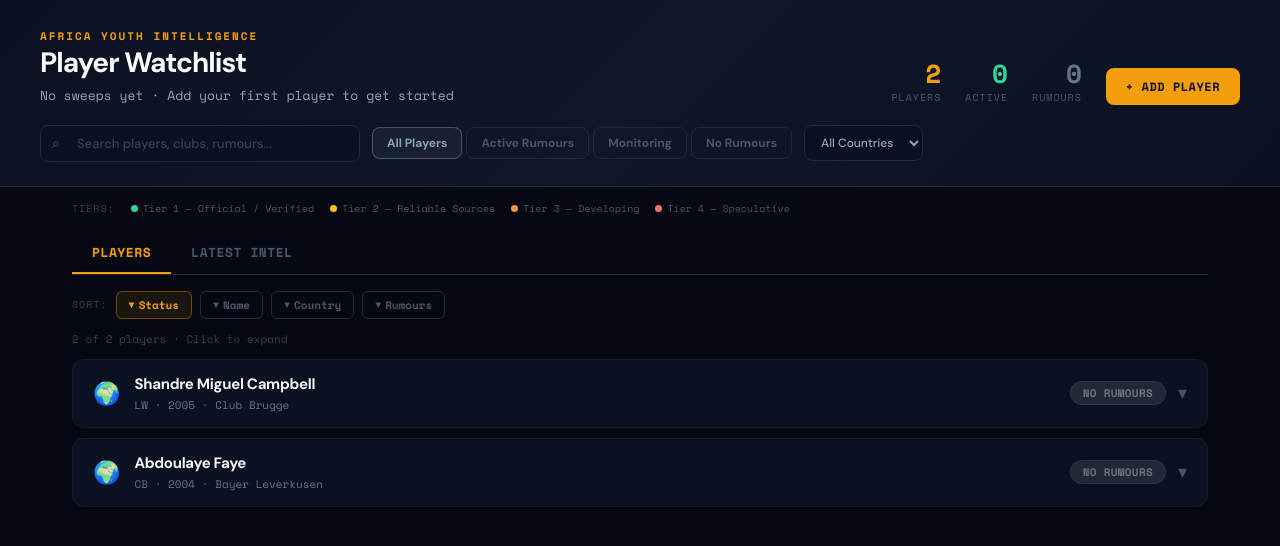
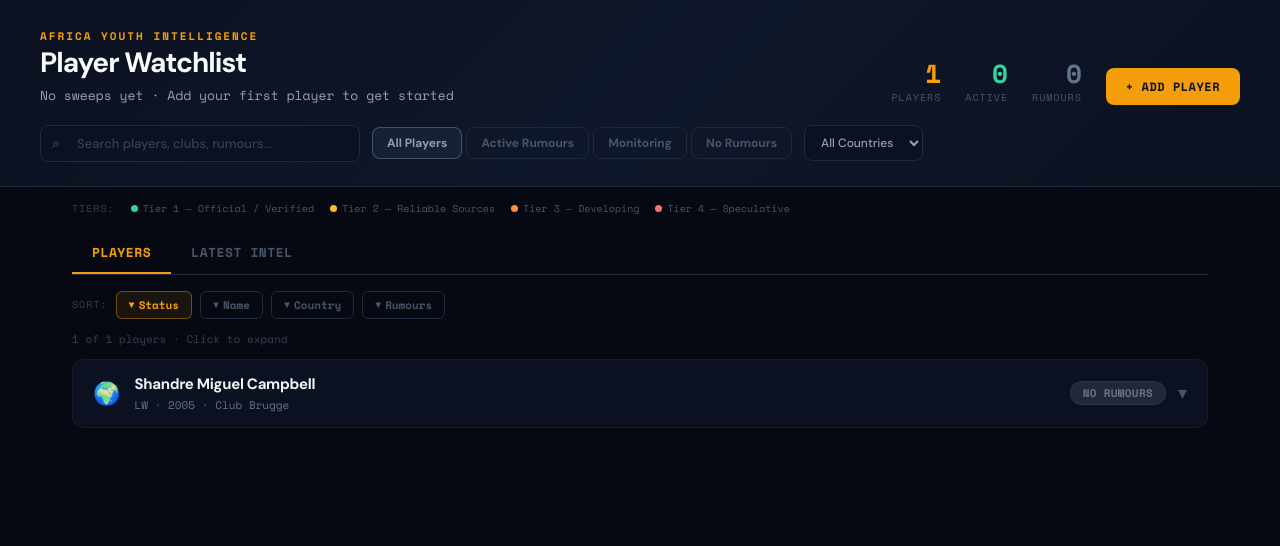
Before and after one commit to michaelmakaab/player-watchlist, a website: page index.html in a window 1280 px wide. Drawn offline with nearby package versions, Linux system fonts and the light colour scheme.

Commit message:
remove: Abdoulaye Faye (#9)

```diff
--- a/index.html
+++ b/index.html
@@ -398,7 +398,7 @@ const PLAYERS_DATA = {
   "meta": {
     "lastSweep": "—",
     "sweepNumber": 0,
-    "playerCount": 2
+    "playerCount": 1
   },
   "players": [
     {
@@ -416,22 +416,6 @@ const PLAYERS_DATA = {
       ],
       "confusionRisk": null,
       "rumors": []
-    },
-    {
-      "id": 2,
-      "name": "Abdoulaye Faye",
-      "country": "Senegal",
-      "flag": "🌍",
-      "position": "CB",
-      "birthYear": 2004,
-      "currentClub": "Bayer Leverkusen",
-      "status": "no_rumours",
-      "sweepTier": "C",
-      "altSpellings": [
-        "Abdoulaye Faye (footballer, born 2004)"
-      ],
-      "confusionRisk": "Abdoulaye Diagne-Faye (b. 1978, retired) — former defender for Bolton, Newcastle, Stoke City, West Ham",
-      "rumors": []
     }
   ]
 };
@@ -444,15 +428,6 @@ const INTEL_DATA = {
     "seasonStats": "7 Pro League A appearances (1 goal), 412 minutes Pro League B (2 goals), 2 Champions League appearances",
     "clubStanding": "Won Belgian Cup (2024/2025) and Super Cup (2025/2026)",
     "notes": "Rising South African talent, age 20. Joined Club Brugge youth academy Jul 2024, promoted to senior squad Feb 2025. Made AFCON squad Dec 2025. Market value €1.00m. Jersey #84. High potential prospect from Johannesburg with strong recent honors."
-  },
-  "2": {
-    "height": "1.91 m (6'3\")",
-    "foot": "Left",
-    "contract": "Through Jul 2030 (signed Jun 27, 2025)",
-    "previousClub": "BK Häcken (Sweden), Örgryte IS (loan, Sweden)",
-    "seasonStats": "Active in Ligue 1 as of Feb 2026 (on loan at FC Lorient)",
-    "clubStanding": "On season-long loan at FC Lorient (Ligue 1) since Jul 29, 2025",
-    "notes": "Left-footed centre-back from Kaolack, Senegal. Product of Diambars FC academy. Joined Bayer Leverkusen in June 2025 for €3M from Swedish club BK Häcken. Currently valued at €4.7M. Five-year contract through 2030. On loan at Lorient for 2025-26 campaign gaining regular Ligue 1 minutes. Promising young defender with clear pathway through elite club."
   }
 };
 
```
Also changed, not shown: data/intel.json (+0 -9 lines), data/players.json (+1 -17 lines), dist/index.html.
